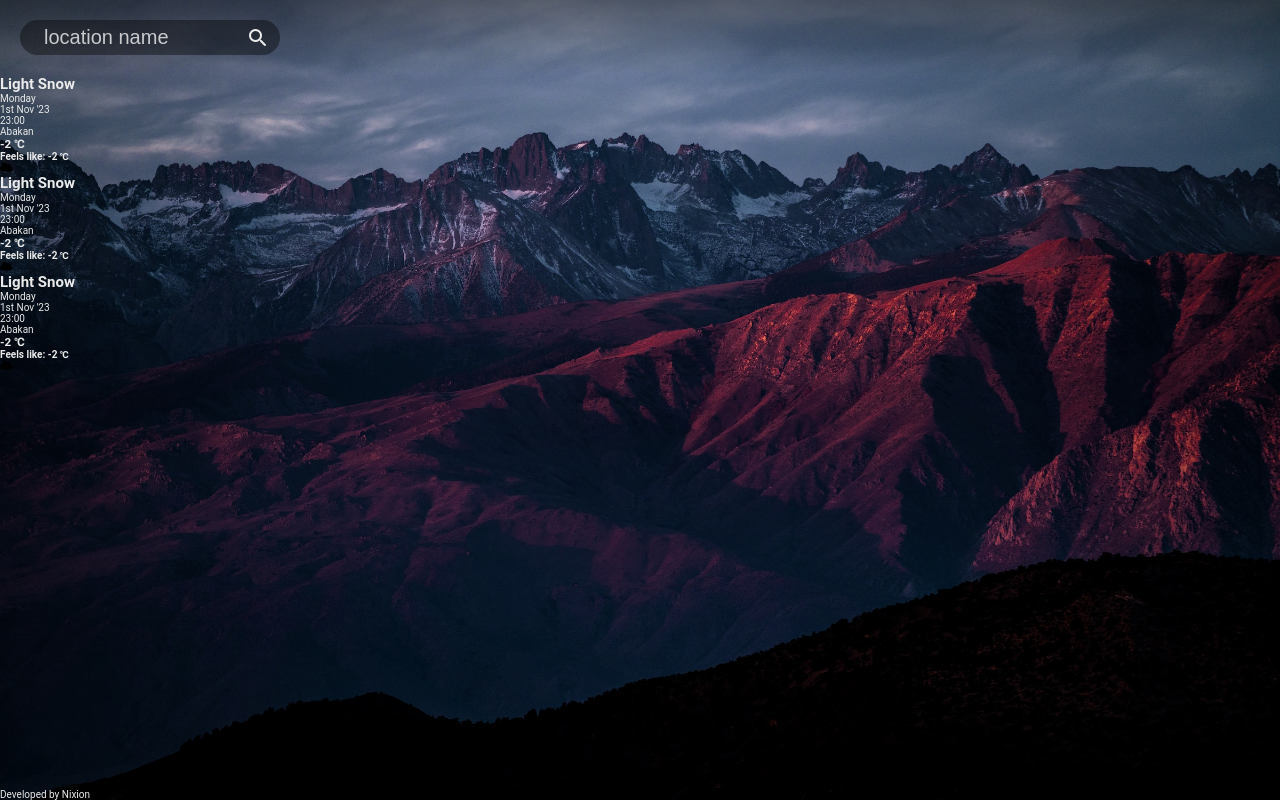
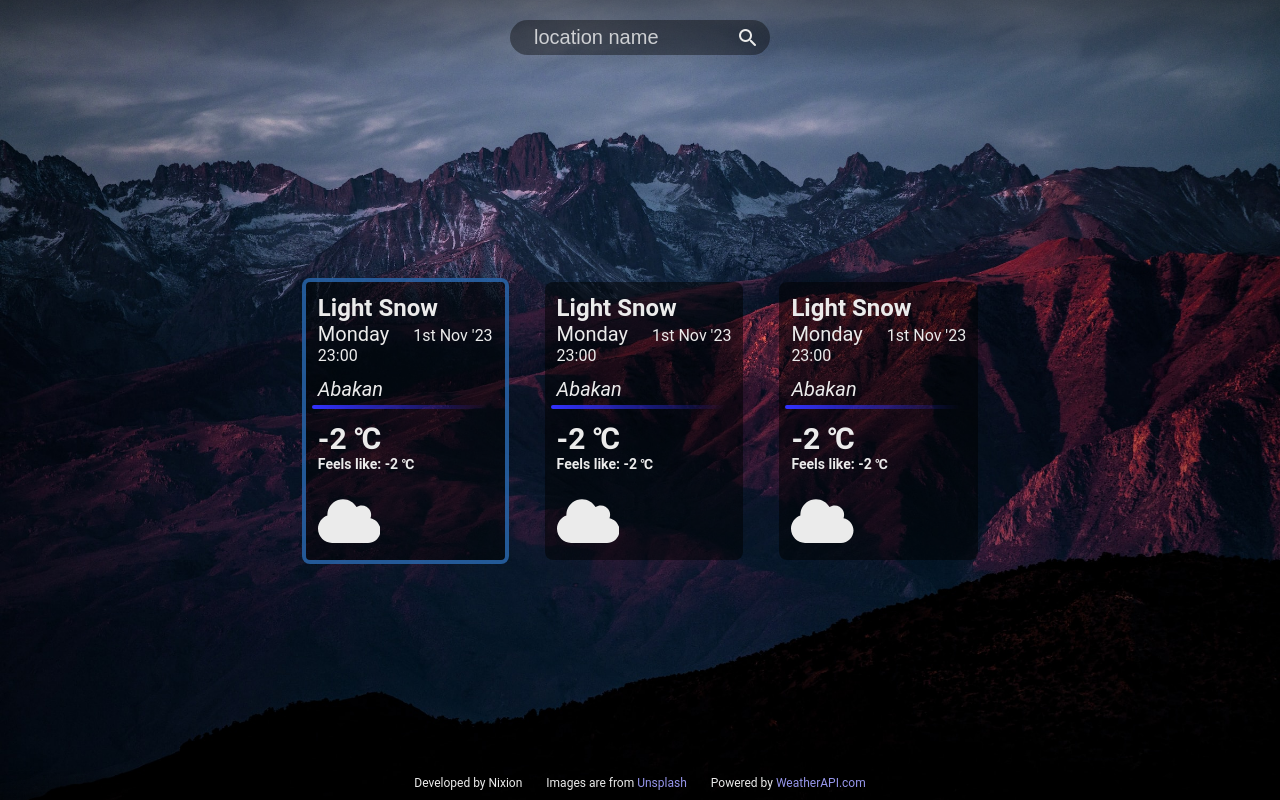
Before and after one commit to Nixionis/weather-app, a plain HTML site: page index.html in a window 1280 px wide. Drawn offline with Linux system fonts and the light colour scheme.

Commit message:
Finished page layout for 3 day forecast

```diff
--- a/css/style.css
+++ b/css/style.css
@@ -1,3 +1,12 @@
+:root {
+  --freeze-weather: linear-gradient(90deg, rgb(50, 50, 255), transparent);
+  --cold-weather: linear-gradient(90deg, rgb(100, 100, 255), transparent);
+  --cool-weather: linear-gradient(90deg, rgb(200, 200, 255), transparent);
+  --warm-weather: linear-gradient(90deg, rgb(255, 180, 180), transparent);
+  --hot-weather: linear-gradient(90deg, rgb(255, 120, 120), transparent);
+  --fire-weather: linear-gradient(90deg, rgb(255, 60, 60), transparent);
+}
+
 * {
   padding: 0;
   margin: 0;
@@ -13,6 +22,7 @@ html {
   background: linear-gradient(180deg, rgba(0, 0, 0, 0.4), transparent);
   color: rgb(235, 235, 235);
   display: flex;
+  justify-content: center;
   padding: 20px;
 }
 .header__search-row {
@@ -85,8 +95,41 @@ body {
 
 .content {
   flex: 1;
+  padding: 36px;
+  gap: 36px;
+  display: flex;
+  flex-wrap: wrap;
+  align-items: center;
+  align-content: center;
+  justify-content: center;
+  transition: opacity 0.25s ease-in-out;
 }
 
+.loading {
+  position: absolute;
+  transition: opacity 0.25s ease-in-out;
+  top: 50%;
+  left: 50%;
+  transform: translate(-50%, -50%);
+}
+
+.loader {
+  border: 8px solid #f3f3f3;
+  border-top: 8px solid rgba(46, 115, 194, 0.75);
+  border-radius: 50%;
+  width: 60px;
+  height: 60px;
+  animation: spin 1.75s linear infinite;
+}
+
+@keyframes spin {
+  0% {
+    transform: rotate(0deg);
+  }
+  100% {
+    transform: rotate(360deg);
+  }
+}
 .hide-display {
   display: none !important;
 }
@@ -104,3 +147,103 @@ body {
 .hide-opacity {
   opacity: 0 !important;
 }
+
+.day-card {
+  flex-shrink: 0;
+  background-color: rgba(0, 0, 0, 0.5);
+  border-radius: 8px;
+  display: flex;
+  display: flex;
+  flex-direction: column;
+  padding: 12px;
+}
+.day-card__condition {
+  font-size: 2.4rem;
+}
+.day-card__row {
+  display: flex;
+  justify-content: space-between;
+  align-items: baseline;
+  gap: 24px;
+}
+.day-card__weekday {
+  font-size: 2rem;
+}
+.day-card__date, .day-card__time {
+  font-size: 1.6rem;
+}
+.day-card__time {
+  margin-bottom: 12px;
+}
+.day-card__city {
+  font-size: 2rem;
+  font-style: italic;
+  margin-bottom: 4px;
+}
+.day-card__temp-color {
+  width: 100%;
+  height: 4px;
+  margin-left: -6px;
+  background: var(--freeze-weather);
+  border-radius: 16px;
+  margin-bottom: 12px;
+}
+.day-card__temp {
+  font-size: 3rem;
+}
+.day-card__feel-temp {
+  font-size: 1.4rem;
+  margin-bottom: 24px;
+}
+.day-card__icon {
+  fill: rgb(235, 235, 235);
+  color: rgb(235, 235, 235);
+  font-size: 5rem;
+}
+
+.main-day {
+  border: 4px solid rgba(46, 115, 194, 0.75);
+}
+
+/*
+
+<div class="content__column day-card">
+    <h2 class="day-card__condition">Light Snow</h2>
+    <div class="day-card__row">
+        <p class="day-card__weekday">Monday</p>
+        <p class="day-card__date">1st Nov '23</p>
+    </div>
+    <p class="day-card__time">23:00</p>
+    <p class="day-card__city">Abakan</p>
+    <div class="day-card__temp-color"></div>
+    <h3 class="day-card__temp">-2 &#8451;</h3>
+    <h4 class="day-card__feel-temp">Feels like: -2 &#8451;</h4>
+    <div class="day-card__icon-row">
+        <svg
+            xmlns="http://www.w3.org/2000/svg"
+            height="1em"
+            viewBox="0 0 640 512"
+            class="day-card__icon"
+        >
+            <!--! Font Awesome Free 6.4.2 by @fontawesome - https://fontawesome.com License - https://fontawesome.com/license (Commercial License) Copyright 2023 Fonticons, Inc. -->
+            <path
+              d="M0 336c0 79.5 64.5 144 144 144H512c70.7 0 128-57.3 128-128c0-61.9-44-113.6-102.4-125.4c4.1-10.7 6.4-22.4 6.4-34.6c0-53-43-96-96-96c-19.7 0-38.1 6-53.3 16.2C367 64.2 315.3 32 256 32C167.6 32 96 103.6 96 192c0 2.7 .1 5.4 .2 8.1C40.2 219.8 0 273.2 0 336z"
+            />
+        </svg>
+    </div>
+</div>
+*/
+.footer {
+  background: linear-gradient(360deg, rgba(0, 0, 0, 0.4), transparent);
+  color: rgb(235, 235, 235);
+  display: flex;
+  gap: 24px;
+  flex-wrap: wrap;
+  justify-content: center;
+  font-size: 1.2rem !important;
+  padding: 10px;
+}
+.footer a {
+  text-decoration: none;
+  color: rgb(150, 150, 235);
+}
--- a/index.html
+++ b/index.html
@@ -26,23 +26,23 @@
       </div>
     </header>
     <main class="content">
-      <div class="content__column main-day">
-        <div class="content__primary-data weather">
-          <h2 class="weather__condition">Light Snow</h2>
-          <div class="weather__row">
-            <p class="weather__weekday">Monday</p>
-            <p class="weather__date">1st Nov '23</p>
+      <div class="content__column day-card main-day">
+        <h2 class="day-card__condition">Light Snow</h2>
+        <div class="day-card__row">
+          <p class="day-card__weekday">Monday</p>
+          <p class="day-card__date">1st Nov '23</p>
         </div>
-          <p class="weatehr__time">23:00</p>
-          <p class="weather__city">Abakan</p>
-          <div class="weather__temp-color"></div>
-          <h3>-2 &#8451;</h3>
-          <h4>Feels like: -2 &#8451;</h4>
-          <div class="weather__icon-row">
+        <p class="day-card__time">23:00</p>
+        <p class="day-card__city">Abakan</p>
+        <div class="day-card__temp-color"></div>
+        <h3 class="day-card__temp">-2 &#8451;</h3>
+        <h4 class="day-card__feel-temp">Feels like: -2 &#8451;</h4>
+        <div class="day-card__icon-row">
           <svg
             xmlns="http://www.w3.org/2000/svg"
             height="1em"
             viewBox="0 0 640 512"
+            class="day-card__icon"
           >
             <!--! Font Awesome Free 6.4.2 by @fontawesome - https://fontawesome.com License - https://fontawesome.com/license (Commercial License) Copyright 2023 Fonticons, Inc. -->
             <path
@@ -51,25 +51,23 @@
           </svg>
         </div>
       </div>
-        <div class="content__secondary-data"></div>
+      <div class="content__column day-card">
+        <h2 class="day-card__condition">Light Snow</h2>
+        <div class="day-card__row">
+          <p class="day-card__weekday">Monday</p>
+          <p class="day-card__date">1st Nov '23</p>
         </div>
-      <div class="content__column main-day">
-        <div class="content__primary-data weather">
-          <h2 class="weather__condition">Light Snow</h2>
-          <div class="weather__row">
-            <p class="weather__weekday">Monday</p>
-            <p class="weather__date">1st Nov '23</p>
-          </div>
-          <p class="weatehr__time">23:00</p>
-          <p class="weather__city">Abakan</p>
-          <div class="weather__temp-color"></div>
-          <h3>-2 &#8451;</h3>
-          <h4>Feels like: -2 &#8451;</h4>
-          <div class="weather__icon-row">
+        <p class="day-card__time">23:00</p>
+        <p class="day-card__city">Abakan</p>
+        <div class="day-card__temp-color"></div>
+        <h3 class="day-card__temp">-2 &#8451;</h3>
+        <h4 class="day-card__feel-temp">Feels like: -2 &#8451;</h4>
+        <div class="day-card__icon-row">
           <svg
             xmlns="http://www.w3.org/2000/svg"
             height="1em"
             viewBox="0 0 640 512"
+            class="day-card__icon"
           >
             <!--! Font Awesome Free 6.4.2 by @fontawesome - https://fontawesome.com License - https://fontawesome.com/license (Commercial License) Copyright 2023 Fonticons, Inc. -->
             <path
@@ -78,25 +76,23 @@
           </svg>
         </div>
       </div>
-        <div class="content__secondary-data"></div>
+      <div class="content__column day-card">
+        <h2 class="day-card__condition">Light Snow</h2>
+        <div class="day-card__row">
+          <p class="day-card__weekday">Monday</p>
+          <p class="day-card__date">1st Nov '23</p>
         </div>
-      <div class="content__column main-day">
-        <div class="content__primary-data weather">
-          <h2 class="weather__condition">Light Snow</h2>
-          <div class="weather__row">
-            <p class="weather__weekday">Monday</p>
-            <p class="weather__date">1st Nov '23</p>
-          </div>
-          <p class="weatehr__time">23:00</p>
-          <p class="weather__city">Abakan</p>
-          <div class="weather__temp-color"></div>
-          <h3>-2 &#8451;</h3>
-          <h4>Feels like: -2 &#8451;</h4>
-          <div class="weather__icon-row">
+        <p class="day-card__time">23:00</p>
+        <p class="day-card__city">Abakan</p>
+        <div class="day-card__temp-color"></div>
+        <h3 class="day-card__temp">-2 &#8451;</h3>
+        <h4 class="day-card__feel-temp">Feels like: -2 &#8451;</h4>
+        <div class="day-card__icon-row">
           <svg
             xmlns="http://www.w3.org/2000/svg"
             height="1em"
             viewBox="0 0 640 512"
+            class="day-card__icon"
           >
             <!--! Font Awesome Free 6.4.2 by @fontawesome - https://fontawesome.com License - https://fontawesome.com/license (Commercial License) Copyright 2023 Fonticons, Inc. -->
             <path
@@ -105,11 +101,31 @@
           </svg>
         </div>
       </div>
-        <div class="content__secondary-data"></div>
+    </main>
+    <div class="loading hide-opacity">
+      <div class="loader"></div>
     </div>
-    </main>
     <footer class="footer">
       <p>Developed by Nixion</p>
+      <p>
+        Images are from
+        <a
+          href="https://unsplash.com/"
+          target="_blank"
+          rel="noopener noreferrer"
+          >Unsplash</a
+        >
+      </p>
+      <p>
+        Powered by
+        <a
+          href="https://www.weatherapi.com/"
+          title="Free Weather API"
+          target="_blank"
+          rel="noopener noreferrer"
+          >WeatherAPI.com</a
+        >
+      </p>
     </footer>
     <img
       src="./assets/images/background2.jpg"
```
Lines whose indentation alone changed are shown as unchanged.
